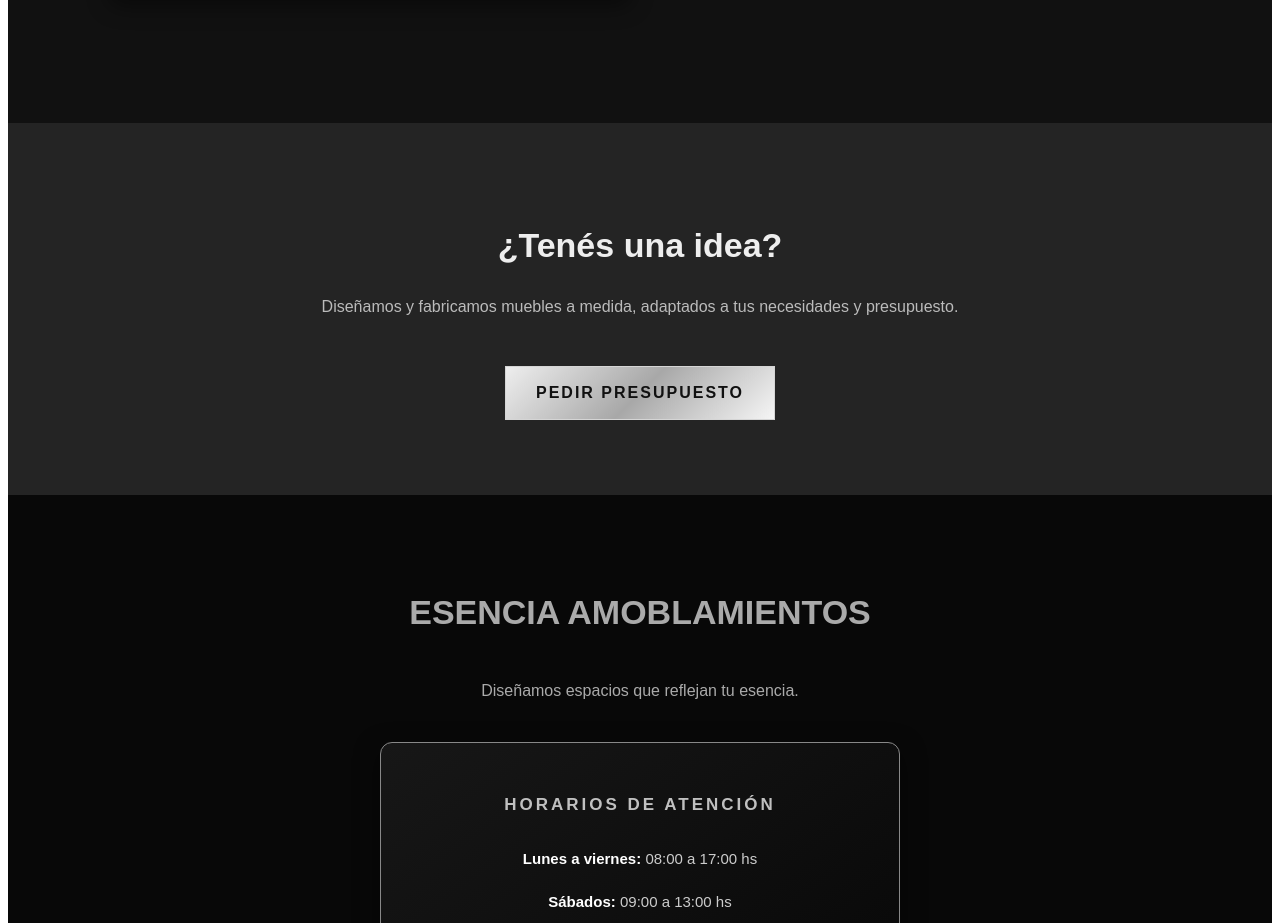
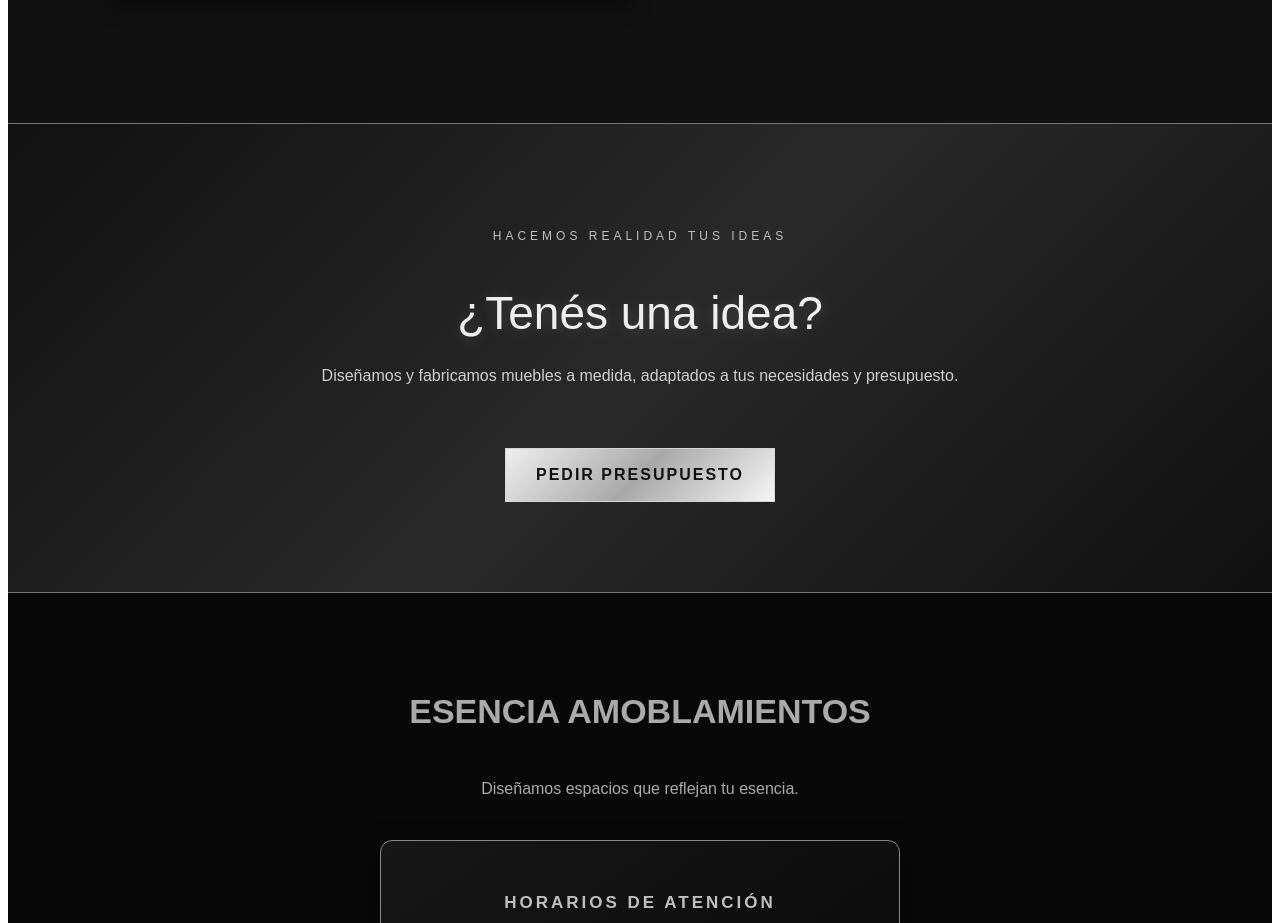
Before and after one commit to esencia-amoblamientos/Esencia-amoblamientos, a Next.js app: page /Esencia-amoblamientos/ in a window 1280 px wide. Shown: the part 5863-6786 px from the top of the page. Built offline with nearby package versions, Linux system fonts and the light colour scheme.

Commit message:
Replace old section with a styled new section

```diff
--- a/app/page.js
+++ b/app/page.js
@@ -345,16 +345,53 @@ const whatsapp = "https://wa.me/5493516758271?text=Hola%20Esencia%F0%9F%91%8B%F0
   </div>
 </section>
 
-      <section className="personalizados">
-        <h2>¿Tenés una idea?</h2>
-        <p>
+
+<section
+  className="personalizados"
+  style={{
+    background: "linear-gradient(135deg, #111111, #292929, #101010)",
+    padding: "90px 20px",
+    textAlign: "center",
+    borderTop: "1px solid #777777",
+    borderBottom: "1px solid #777777",
+    position: "relative",
+    overflow: "hidden"
+  }}
+>
+  <p style={{
+    color: "#c0c0c0",
+    letterSpacing: "4px",
+    fontSize: "12px",
+    marginBottom: "18px"
+  }}>
+    HACEMOS REALIDAD TUS IDEAS
+  </p>
+
+  <h2 style={{
+    color: "#eeeeee",
+    fontSize: "clamp(30px, 4vw, 46px)",
+    fontWeight: 500,
+    marginBottom: "22px",
+    textShadow: "0 2px 15px rgba(255,255,255,0.15)"
+  }}>
+    ¿Tenés una idea?
+  </h2>
+
+  <p style={{
+    color: "#d0d0d0",
+    fontSize: "16px",
+    lineHeight: 1.8,
+    marginBottom: "30px"
+  }}>
     Diseñamos y fabricamos muebles a medida,
     adaptados a tus necesidades y presupuesto.
   </p>
+
   <a className="boton" href={whatsapp} target="_blank">
     PEDIR PRESUPUESTO
   </a>
 </section>
+
 
       <footer id="contacto">
         <h2>ESENCIA AMOBLAMIENTOS</h2>
```
Lines whose indentation alone changed are shown as unchanged.
